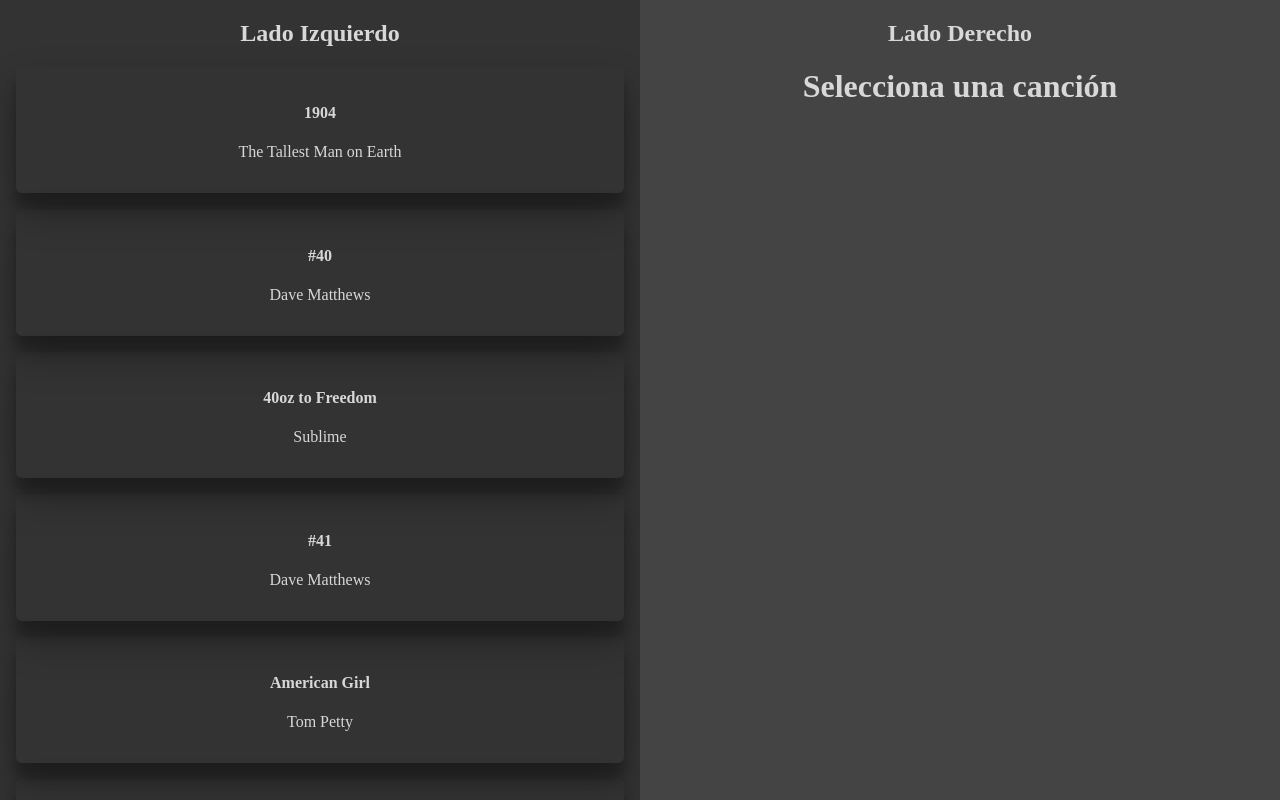
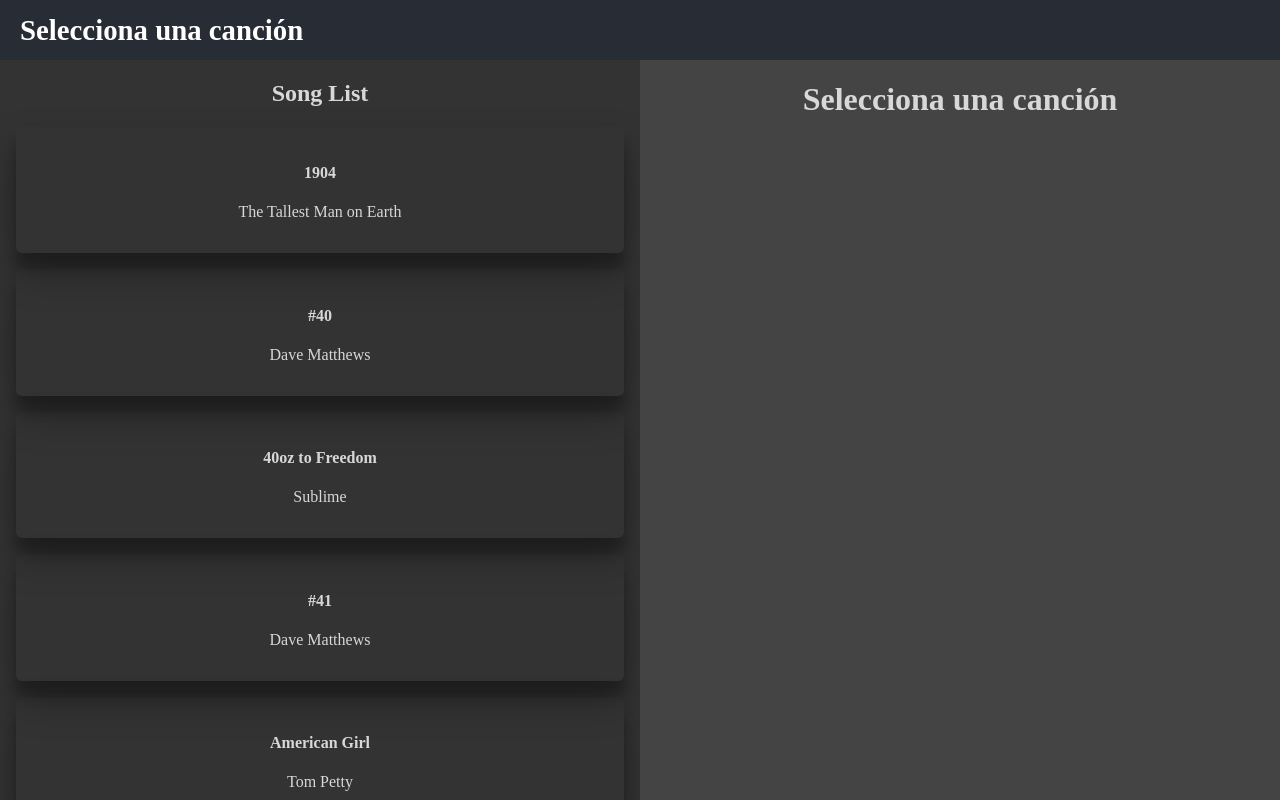
Before and after one commit to warderer/react-avanzado-g24b, a React (Vite) app in the folder 02-react-context/: page / in a window 1280 px wide. Shown: the top 800 px of the page. Built offline with nearby package versions, Linux system fonts and the light colour scheme.

Commit message:
✨ Header con Context

```diff
--- /dev/null
+++ b/02-react-context/src/components/Header/Header.jsx
@@ -0,0 +1,19 @@
+import { useSongContext } from '@/hooks/useSongContext'
+import './header.css'
+
+const Header = () => {
+  const { selectedSong } = useSongContext()
+
+  return (
+    <div className='header__container'>
+      {
+            selectedSong.title
+              ? (
+                <span>Now playing: {selectedSong.title} - {selectedSong.artist}</span>
+                )
+              : <h2>Selecciona una canción</h2>
+        }
+    </div>
+  )
+}
+export default Header
--- /dev/null
+++ b/02-react-context/src/components/Header/header.css
@@ -0,0 +1,34 @@
+.header__container {
+    display: flex;
+    justify-content: space-between;
+    align-items: center;
+    padding: 0 20px;
+    height: 60px;
+    background-color: #282c34;
+    color: white;
+    font-size: 1.2rem;
+    font-weight: bold;
+    box-shadow: 0 0 10px rgba(0, 0, 0, 0.2);
+}
+
+.header__input-search {
+    width: 50%;
+    height: 30px;
+    border-radius: 5px;
+    border: 1px solid #ccc;
+    padding: 0 10px;
+    font-size: 1rem;
+}
+
+.header__button {
+    width: 100px;
+    height: 30px;
+    border-radius: 5px;
+    border: 1px solid #ccc;
+    background-color: #ccc;
+    color: #282c34;
+    font-size: 1rem;
+    font-weight: bold;
+    cursor: pointer;
+    margin-right:10px
+}
--- a/02-react-context/src/pages/Home/Home.jsx
+++ b/02-react-context/src/pages/Home/Home.jsx
@@ -1,18 +1,19 @@
 import SongList from '@/components/SongList/SongList'
 import SongDetails from '@/components/SongDetails/SongDetails'
 import { SongProvider } from '@/context/SongContext'
+import Header from '@/components/Header/Header'
 import './home.css'
 
 const Home = () => {
   return (
     <SongProvider>
+      <Header />
       <div className='home-container'>
         <div className='izquierdo'>
-          <h2>Lado Izquierdo</h2>
+          <h2>Song List</h2>
           <SongList />
         </div>
         <div className='derecho'>
-          <h2>Lado Derecho</h2>
           <SongDetails />
         </div>
       </div>
```
